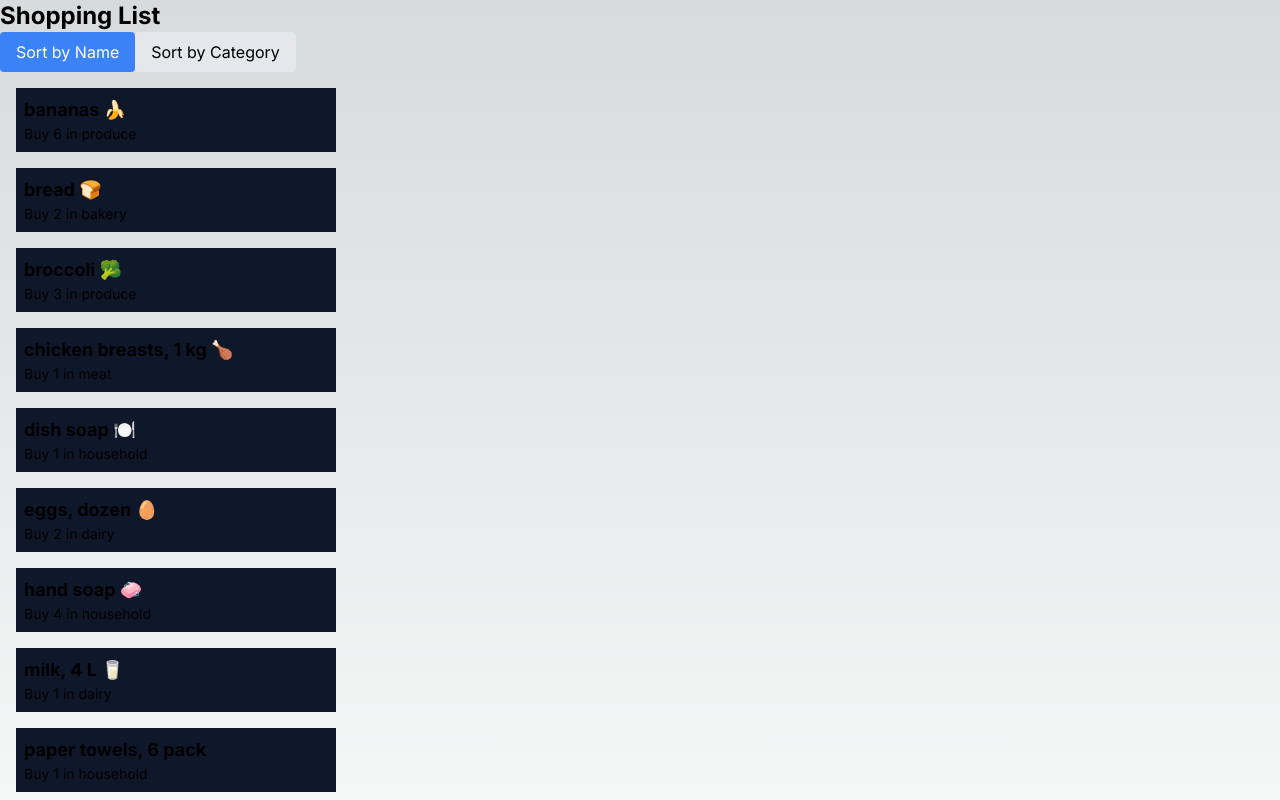
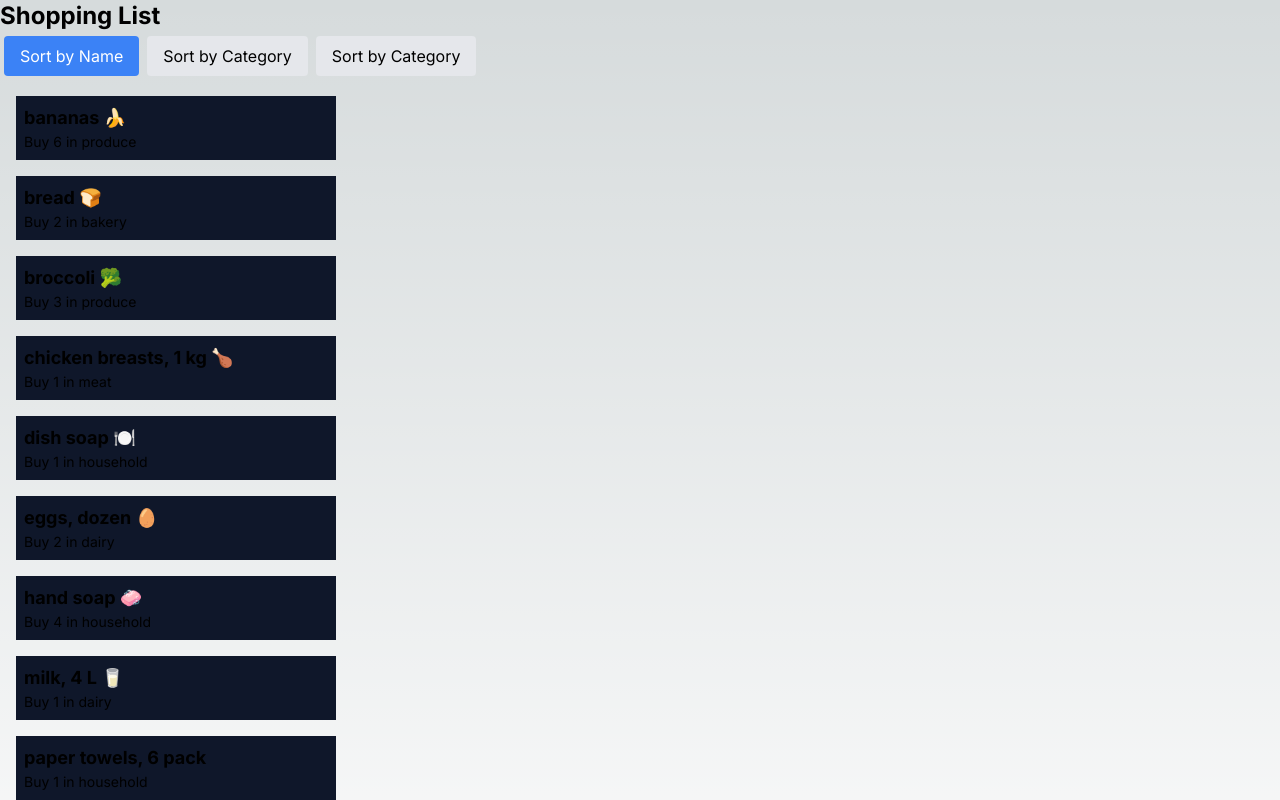
Before and after one commit to hangxigood/cprg306-assignments, a Next.js app: page /week-5 in a window 1280 px wide. Shown: the top 800 px of the page. Built offline with nearby package versions, Linux system fonts and the light colour scheme.

Commit message:
week-5 page Extra Challenge

```diff
--- a/app/week-5/item-list.js
+++ b/app/week-5/item-list.js
@@ -10,27 +10,76 @@ export default function ItemList() {
     const [sortBy, setSortBy] = useState('name');
     const [grouped, setGrouped] = useState(false);
 
-    items.sort((a, b) => {
-        if (sortBy === 'name') {
-            return a.name.localeCompare(b.name);
-        } else if (sortBy === 'category') {
-            return a.category.localeCompare(b.category);
+    const sortedItems = () => {
+        if (grouped) {
+            const categories = items.map((item) => item.category);
+            const uniqueCategories = [...new Set(categories)];
+            const groupedItems = uniqueCategories.map((category) => {
+                return {
+                    category: category,
+                    items: items.filter((item) => item.category === category)
+                };
+            });
+            return groupedItems;
         }
-    });
+        else {
+            return items.sort((a, b) => {
+                if (sortBy === 'name') {
+                    return a.name.localeCompare(b.name);
+                } else if (sortBy === 'category') {
+                    return a.category.localeCompare(b.category);
+                }
+            })
+        }
+    }
 
     return (
         <ul>
-            <button className={`${sortBy === 'name' ? 'bg-blue-500 text-white' : 'bg-gray-200 text-black'} px-4 py-2 rounded`} onClick={() => setSortBy('name')} >Sort by Name</button>
-            <button className={`${sortBy === 'category' ? 'bg-blue-500 text-white' : 'bg-gray-200 text-black'} px-4 py-2 rounded`} onClick={() => setSortBy('category')}>Sort by Category</button>
+            <button
+            className={`${!grouped && sortBy === 'name' ? 'bg-blue-500 text-white' : 'bg-gray-200 text-black'} px-4 py-2 rounded m-1`}
+            onClick={() => {setSortBy('name'); setGrouped(false)}}
+            >
+                Sort by Name
+            </button>
 
-            {items.map((item) => (
+            <button
+            className={`${!grouped && sortBy === 'category' ? 'bg-blue-500 text-white' : 'bg-gray-200 text-black'} px-4 py-2 rounded m-1`}
+            onClick={() => {setSortBy('category'); setGrouped(false)}}
+            >
+                Sort by Category
+            </button>
+
+            <button
+            className={`${grouped ? 'bg-blue-500 text-white' : 'bg-gray-200 text-black'} px-4 py-2 rounded m-1`}
+            onClick={() => setGrouped(true)}
+            >
+                Sort by Category
+            </button>
+            {!grouped ?
+            sortedItems().map((item) => (
                 <Item
                     key={item.id}
                     name={item.name}
                     quantity={item.quantity}
                     category={item.category}
                 />
-            ))}
+            )) :
+            sortedItems().map((group) => (
+                <li className='capitalize'>
+                    <strong>{group.category}</strong>
+                    <ul>
+                        {group.items.map((item) => (
+                            <Item
+                                key={item.id}
+                                name={item.name}
+                                quantity={item.quantity}
+                                category={item.category}
+                            />
+                        ))}
+                    </ul>
+                </li>
+            ))
+            }
         </ul>
 
     );
```
